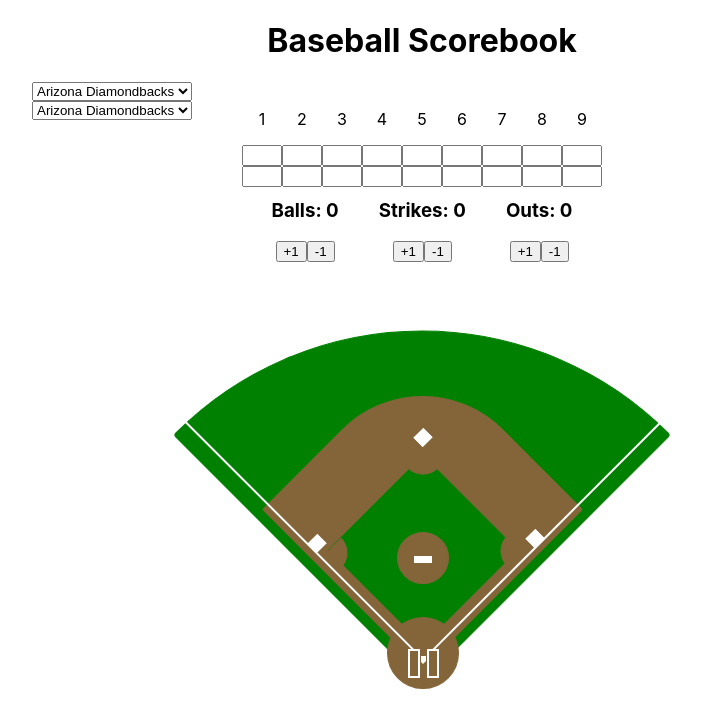
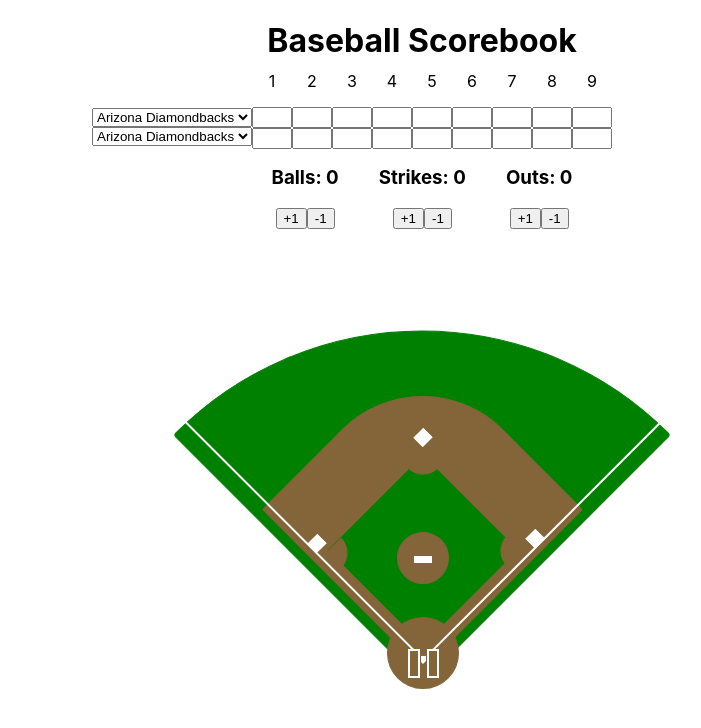
Before and after one commit to caseymacleod22/react-baseball-scorebook, a React (Create React App) app: page / in a window 1280 px wide. Shown: the top 728 px of the page, without its empty margins (218-919 px from the left). Built offline with nearby package versions, Linux system fonts and the light colour scheme.

Commit message:
aligns teams with scoreboard

```diff
--- a/src/App.css
+++ b/src/App.css
@@ -29,9 +29,11 @@
 #awayteams, #hometeams {
   display: flex;
   justify-content: flex-start;
+  flex-direction: column;
   width: 160px;
   height: 19px;
-  margin-left: 250px;
+  margin-left: -140px;
+  margin-top: 26px;
 }
 
 #balls, #strikes, #outs {
--- a/src/App.js
+++ b/src/App.js
@@ -13,19 +13,14 @@ import SeventhInning from './components/SeventhInning/SeventhInning'
 import EigthInning from './components/EigthInning/EightInning'
 import NinthInning from './components/NinthInning/NinthInning'
 import Field from './components/Field/Field'
-import AwayTeams from './components/AwayTeams/AwayTeams'
-import HomeTeams from './components/HomeTeams/HomeTeams'
-// import FirstBase from './components/FirstBase/FirstBase'
-// import SecondBase from './components/SecondBase/SecondBase'
-// import ThirdBase from './components/ThirdBase/ThirdBase'
+import Teams from './components/Teams/Teams'
 
 function App() {
   return (
     <div className="App">
-      <Header />
-      <AwayTeams />
-      <HomeTeams />
+        <Header />
       <div className='container'>
+          <Teams />
           <FirstInning />
           <SecondInning />
           <ThirdInning />
@@ -44,9 +39,6 @@ function App() {
           </div>
       </div>
         <Field />
-        {/* <FirstBase />
-        <SecondBase />
-        <ThirdBase /> */}
     </div>
   );
 }
--- a/src/components/HomeTeams/HomeTeams.js
+++ /dev/null
@@ -1,42 +0,0 @@
-import '../../App.js'
-
-function HomeTeams () {
-    return (
-        <div id='hometeams'>
-        <select name="teams" id="teams">
-            <option value="Arizona Diamondbacks">Arizona Diamondbacks</option>
-            <option value="Atlanta Braves">Atlanta Braves</option>
-            <option value="Baltimore Orioles">Baltimore Orioles</option>
-            <option value="Boston Red Sox">Boston Red Sox</option>
-            <option value="Chicago White Sox">Chicago White Sox</option>
-            <option value="Chicago Cubs">Chicago Cubs</option>
-            <option value="Cincinnati Reds">Cincinnati Reds</option>
-            <option value="Cleveland Indians">Cleveland Indians</option>
-            <option value="Colorado Rockies">Colorado Rockies</option>
-            <option value="Detroit Tigers">Detroit Tigers</option>
-            <option value="Houston Astros">Houston Astros</option>
-            <option value="Kansas City Royals">Kansas City Royals</option>
-            <option value="Los Angeles Angels">Los Angeles Angels</option>
-            <option value="Los Angeles Dodgers">Los Angeles Dodgers</option>
-            <option value="Miami Marlins">Miami Marlins</option>
-            <option value="Milwaukee Brewers">Milwaukee Brewers</option>
-            <option value="Minnesota Twins">Minnesota Twins</option>
-            <option value="New York Yankees">New York Yankees</option>
-            <option value="New York Mets">New York Mets</option>
-            <option value="Oakland Athletics">Oakland Athletics</option>
-            <option value="Philadelphia Phillies">Philadelphia Phillies</option>
-            <option value="Pittsburgh Pirates">Pittsburgh Pirates</option>
-            <option value="San Diego Padres">San Diego Padres</option>
-            <option value="San Franciso Giants">San Franciso Giants</option>
-            <option value="Seattle Mariners">Seattle Mariners</option>
-            <option value="St. Louis Cardinals">St. Louis Cardinals</option>
-            <option value="Tampa Bay Rays">Tampa Bay Rays</option>
-            <option value="Texas Rangers">Texas Rangers</option>
-            <option value="Toronto Blue Jays">Toronto Blue Jays</option>
-            <option value="Washington Nationals">Washington Nationals</option>
-        </select>
-    </div>
-    )
-}
-
-export default HomeTeams
--- a/src/components/AwayTeams/AwayTeams.js
+++ b/src/components/Teams/Teams.js
@@ -35,6 +35,38 @@ function AwayTeams () {
                 <option value="Toronto Blue Jays">Toronto Blue Jays</option>
                 <option value="Washington Nationals">Washington Nationals</option>
             </select>
+            <select name="teams" id="teams">
+                <option value="Arizona Diamondbacks">Arizona Diamondbacks</option>
+                <option value="Atlanta Braves">Atlanta Braves</option>
+                <option value="Baltimore Orioles">Baltimore Orioles</option>
+                <option value="Boston Red Sox">Boston Red Sox</option>
+                <option value="Chicago White Sox">Chicago White Sox</option>
+                <option value="Chicago Cubs">Chicago Cubs</option>
+                <option value="Cincinnati Reds">Cincinnati Reds</option>
+                <option value="Cleveland Indians">Cleveland Indians</option>
+                <option value="Colorado Rockies">Colorado Rockies</option>
+                <option value="Detroit Tigers">Detroit Tigers</option>
+                <option value="Houston Astros">Houston Astros</option>
+                <option value="Kansas City Royals">Kansas City Royals</option>
+                <option value="Los Angeles Angels">Los Angeles Angels</option>
+                <option value="Los Angeles Dodgers">Los Angeles Dodgers</option>
+                <option value="Miami Marlins">Miami Marlins</option>
+                <option value="Milwaukee Brewers">Milwaukee Brewers</option>
+                <option value="Minnesota Twins">Minnesota Twins</option>
+                <option value="New York Yankees">New York Yankees</option>
+                <option value="New York Mets">New York Mets</option>
+                <option value="Oakland Athletics">Oakland Athletics</option>
+                <option value="Philadelphia Phillies">Philadelphia Phillies</option>
+                <option value="Pittsburgh Pirates">Pittsburgh Pirates</option>
+                <option value="San Diego Padres">San Diego Padres</option>
+                <option value="San Franciso Giants">San Franciso Giants</option>
+                <option value="Seattle Mariners">Seattle Mariners</option>
+                <option value="St. Louis Cardinals">St. Louis Cardinals</option>
+                <option value="Tampa Bay Rays">Tampa Bay Rays</option>
+                <option value="Texas Rangers">Texas Rangers</option>
+                <option value="Toronto Blue Jays">Toronto Blue Jays</option>
+                <option value="Washington Nationals">Washington Nationals</option>
+            </select>
         </div>
     )
 }
```
